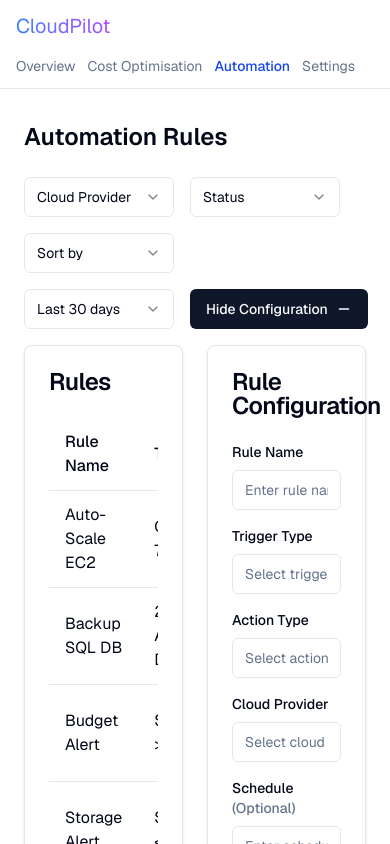
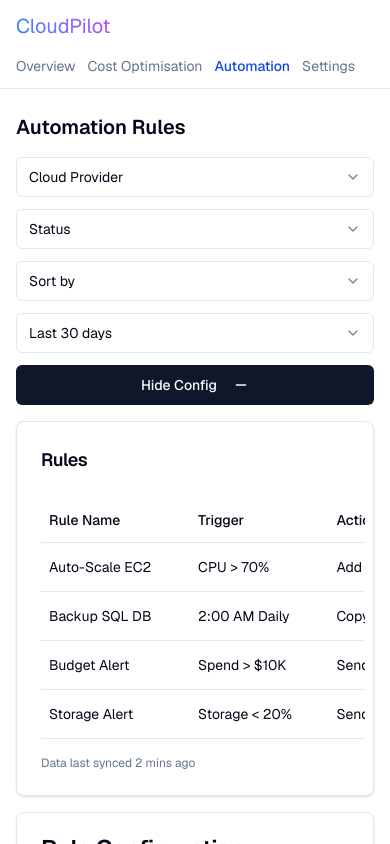
Before and after one commit to rv7918/cloud-pilot, a Next.js app: page /automation in a window 390 px wide. Shown: the top 844 px of the page. Built offline with nearby package versions, Linux system fonts and the light colour scheme.

Commit message:
make the layout responsive

```diff
--- a/src/components/AutomationRules.tsx
+++ b/src/components/AutomationRules.tsx
@@ -75,14 +75,15 @@ export default function AutomationRules() {
   const [showConfig, setShowConfig] = useState(true)
 
   return (
-    <main className="container mx-auto px-6 py-8">
-      <div className="flex items-center justify-between mb-6">
-        <h1 className="text-2xl font-semibold">Automation Rules</h1>
+    <main className="container mx-auto px-4 sm:px-6 py-6 sm:py-8">
+      <div className="flex items-center justify-between mb-4 sm:mb-6">
+        <h1 className="text-xl sm:text-2xl font-semibold">Automation Rules</h1>
       </div>
 
-      <div className="flex flex-wrap items-center gap-4 mb-4">
+      <div className="flex flex-col sm:flex-row flex-wrap items-stretch sm:items-center gap-3 sm:gap-4 mb-4 sm:mb-6">
+        <div className="flex flex-wrap gap-3 sm:gap-4 flex-1">
           <Select>
-              <SelectTrigger className="w-[150px]">
+            <SelectTrigger className="w-full sm:w-[150px]">
               <SelectValue placeholder="Cloud Provider" />
             </SelectTrigger>
             <SelectContent>
@@ -94,7 +95,7 @@ export default function AutomationRules() {
           </Select>
 
           <Select>
-              <SelectTrigger className="w-[150px]">
+            <SelectTrigger className="w-full sm:w-[150px]">
               <SelectValue placeholder="Status" />
             </SelectTrigger>
             <SelectContent>
@@ -105,7 +106,7 @@ export default function AutomationRules() {
           </Select>
 
           <Select>
-              <SelectTrigger className="w-[150px]">
+            <SelectTrigger className="w-full sm:w-[150px]">
               <SelectValue placeholder="Sort by" />
             </SelectTrigger>
             <SelectContent>
@@ -114,10 +115,11 @@ export default function AutomationRules() {
               <SelectItem value="cloud">Cloud</SelectItem>
             </SelectContent>
           </Select>
+        </div>
 
-            <div className="ml-auto flex items-center gap-4">
+        <div className="flex flex-col sm:flex-row items-stretch sm:items-center gap-3 sm:gap-4 w-full sm:w-auto">
           <Select>
-                <SelectTrigger className="w-[150px]">
+            <SelectTrigger className="w-full sm:w-[150px]">
               <SelectValue placeholder="Last 30 days" />
             </SelectTrigger>
             <SelectContent>
@@ -127,48 +129,54 @@ export default function AutomationRules() {
             </SelectContent>
           </Select>
 
-              <Button onClick={() => setShowConfig(!showConfig)}>
+          <Button
+            onClick={() => setShowConfig(!showConfig)}
+            className="w-full sm:w-auto"
+          >
+            <span className="hidden sm:inline">
               {showConfig ? 'Hide Configuration' : 'Show Configuration'}
-                {showConfig ? <MinusIcon className="w-4 h-4" /> : <PlusIcon className="w-4 h-4" />}
+            </span>
+            <span className="sm:hidden">
+              {showConfig ? 'Hide' : 'Show'} Config
+            </span>
+            {showConfig ? <MinusIcon className="w-4 h-4 ml-2" /> : <PlusIcon className="w-4 h-4 ml-2" />}
           </Button>
         </div>
       </div>
-      <div className={`grid grid-cols-2 ${showConfig ? 'lg:grid-cols-3' : 'lg:grid-cols-2'} gap-6`}>
+
+      <div className={`grid grid-cols-1 ${showConfig ? 'lg:grid-cols-3' : 'lg:grid-cols-1'} gap-4 sm:gap-6`}>
         {/* Main Content */}
-
-        <div className="lg:col-span-2 space-y-4">
-          {/* Filters */}
-
-
+        <div className={`${showConfig ? 'lg:col-span-2' : ''} space-y-4`}>
           {/* Rules Table */}
           <Card>
             <CardHeader>
-              <CardTitle>Rules</CardTitle>
+              <CardTitle className="text-lg sm:text-xl">Rules</CardTitle>
             </CardHeader>
             <CardContent>
-              <div className="overflow-x-auto">
-                <table className="w-full">
+              <div className="overflow-x-auto -mx-4 sm:mx-0">
+                <div className="inline-block min-w-full align-middle px-4 sm:px-0">
+                  <table className="w-full min-w-[640px]">
                     <thead>
                       <tr className="border-b">
-                      <th className="text-left py-3 px-4 font-medium">Rule Name</th>
-                      <th className="text-left py-3 px-4 font-medium">Trigger</th>
-                      <th className="text-left py-3 px-4 font-medium">Action</th>
-                      <th className="text-left py-3 px-4 font-medium">Cloud</th>
-                      <th className="text-left py-3 px-4 font-medium">Status</th>
+                        <th className="text-left py-3 px-2 sm:px-4 font-medium text-sm">Rule Name</th>
+                        <th className="text-left py-3 px-2 sm:px-4 font-medium text-sm">Trigger</th>
+                        <th className="text-left py-3 px-2 sm:px-4 font-medium text-sm">Action</th>
+                        <th className="text-left py-3 px-2 sm:px-4 font-medium text-sm">Cloud</th>
+                        <th className="text-left py-3 px-2 sm:px-4 font-medium text-sm">Status</th>
                       </tr>
                     </thead>
                     <tbody>
                       {rulesData.map((rule) => (
                         <tr key={rule.id} className="border-b">
-                        <td className="py-3 px-4">{rule.ruleName}</td>
-                        <td className="py-3 px-4">{rule.trigger}</td>
-                        <td className="py-3 px-4">{rule.action}</td>
-                        <td className="py-3 px-4">
+                          <td className="py-3 px-2 sm:px-4 text-sm">{rule.ruleName}</td>
+                          <td className="py-3 px-2 sm:px-4 text-sm">{rule.trigger}</td>
+                          <td className="py-3 px-2 sm:px-4 text-sm">{rule.action}</td>
+                          <td className="py-3 px-2 sm:px-4">
                             <Badge className={getCloudBadgeColor(rule.cloud)}>
                               {rule.cloud}
                             </Badge>
                           </td>
-                        <td className="py-3 px-4">
+                          <td className="py-3 px-2 sm:px-4">
                             <div className="flex items-center gap-2">
                               <div
                                 className={`h-2 w-2 rounded-full ${
@@ -177,7 +185,7 @@ export default function AutomationRules() {
                                     : "bg-orange-500"
                                 }`}
                               />
-                            <span>{rule.status}</span>
+                              <span className="text-sm">{rule.status}</span>
                             </div>
                           </td>
                         </tr>
@@ -185,7 +193,8 @@ export default function AutomationRules() {
                     </tbody>
                   </table>
                 </div>
-              <p className="text-sm text-muted-foreground mt-4">
+              </div>
+              <p className="text-xs sm:text-sm text-muted-foreground mt-4">
                 Data last synced 2 mins ago
               </p>
             </CardContent>
@@ -193,8 +202,11 @@ export default function AutomationRules() {
         </div>
 
         {/* Rule Configuration Sidebar */}
+        {showConfig && (
+          <div className="lg:col-span-1">
             <AutomationSideBar showConfig={showConfig} setShowConfig={setShowConfig}/>
-
+          </div>
+        )}
       </div>
 
       <div className="mt-8 text-right">
```
Lines whose indentation alone changed are shown as unchanged.
